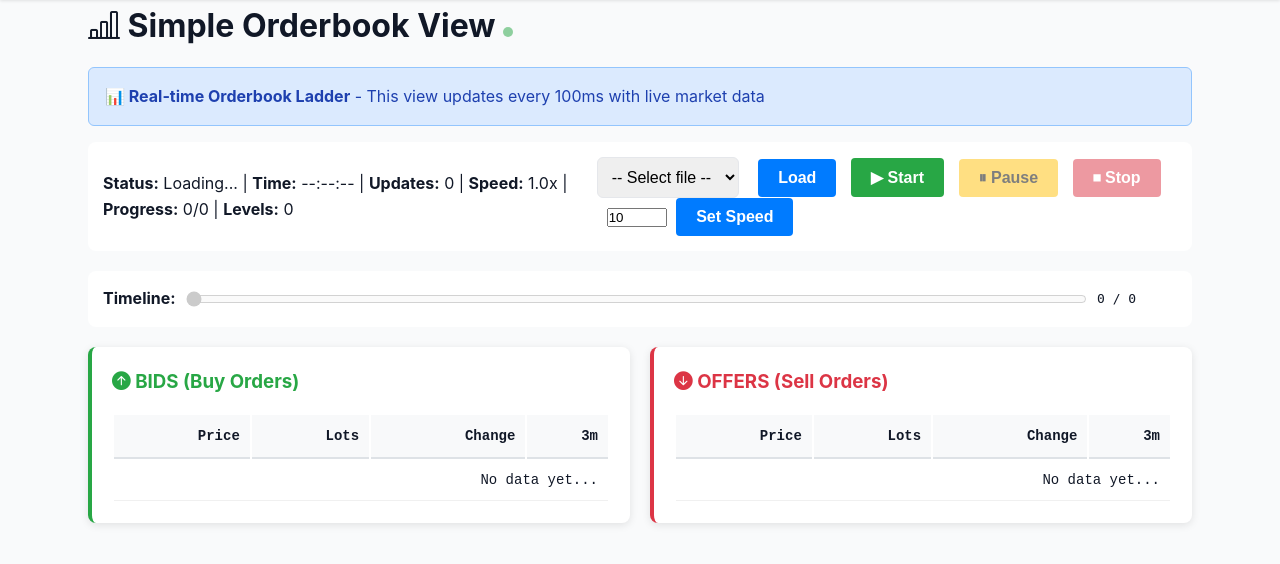
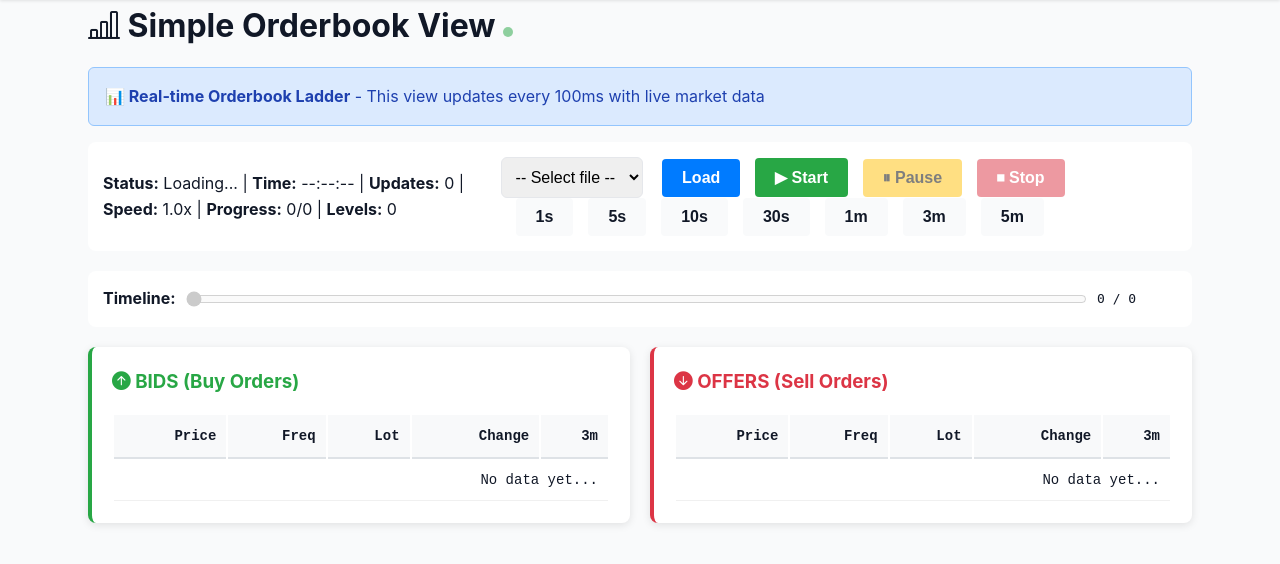
Before and after one commit to farrelrp/stockbit-crawler, a Flask app: page /replay/simple in a window 1280 px wide. Shown: the part 75-639 px from the top of the page. Run offline with Flask 3, Linux system fonts and the light colour scheme; data that the repository does not hold is empty.

Commit message:
feat: added lot size and changed to lot based

```diff
--- a/app.py
+++ b/app.py
@@ -659,13 +659,14 @@ def api_replay_get_full_data():
         }), 400
 
     # Optimization: return list of lists instead of dicts for smaller payload
-    # Format: [timestamp_ts, price, lots, side (0=bid, 1=offer)]
+    # Format: [timestamp_ts, price, freq, lot_size, side (0=bid, 1=offer)]
     rows = []
     for row in replay_engine.data_rows:
         rows.append([
             row['timestamp'].timestamp() * 1000, # ms timestamp
             row['price'],
-            row['lots'],
+            row['freq'],
+            row['lot_size'],
             0 if row['side'] == 'BID' else 1
         ])
 
@@ -710,7 +711,8 @@ def api_replay_get_chunked_data():
             rows.append([
                 row['timestamp'].timestamp() * 1000,  # ms timestamp
                 row['price'],
-                row['lots'],
+                row['freq'],
+                row['lot_size'],
                 0 if row['side'] == 'BID' else 1
             ])
 
--- a/replay_engine.py
+++ b/replay_engine.py
@@ -79,9 +79,9 @@ class ReplayEngine:
                     self.data_rows.append({
                         'timestamp': timestamp,
                         'price': float(row['price']),
-                        'lots': int(row['lots']),
-                        'side': row['side'],
-                        'total_value': float(row['total_value'])
+                        'freq': int(row['lots']),  # lots column = frequency
+                        'lot_size': int(float(row['total_value']) / 100),  # total_value / 100 = lot_size
+                        'side': row['side']
                     })
 
             self.total_rows = len(self.data_rows)
--- a/templates/simple_orderbook.html
+++ b/templates/simple_orderbook.html
@@ -162,8 +162,15 @@
       <button class="btn btn-danger" id="stopBtn" onclick="stopReplay()" disabled>
         ⏹ Stop
       </button>
-      <input type="number" id="speedInput" value="10" min="1" max="100" style="width: 60px; margin-left: 10px" />
-      <button class="btn btn-primary" onclick="setSpeed()">Set Speed</button>
+      <div class="speed-buttons" style="display: inline-flex; gap: 5px; margin-left: 10px;">
+        <button class="btn btn-sm btn-secondary speed-btn" data-speed="1" onclick="setSpeed(1)">1s</button>
+        <button class="btn btn-sm btn-secondary speed-btn" data-speed="5" onclick="setSpeed(5)">5s</button>
+        <button class="btn btn-sm btn-secondary speed-btn active" data-speed="10" onclick="setSpeed(10)">10s</button>
+        <button class="btn btn-sm btn-secondary speed-btn" data-speed="30" onclick="setSpeed(30)">30s</button>
+        <button class="btn btn-sm btn-secondary speed-btn" data-speed="60" onclick="setSpeed(60)">1m</button>
+        <button class="btn btn-sm btn-secondary speed-btn" data-speed="180" onclick="setSpeed(180)">3m</button>
+        <button class="btn btn-sm btn-secondary speed-btn" data-speed="300" onclick="setSpeed(300)">5m</button>
+      </div>
     </div>
   </div>
 
@@ -185,14 +192,15 @@
         <thead>
           <tr>
             <th>Price</th>
-            <th>Lots</th>
+            <th>Freq</th>
+            <th>Lot</th>
             <th>Change</th>
             <th>3m</th>
           </tr>
         </thead>
         <tbody id="bidBody">
           <tr>
-            <td colspan="4">No data yet...</td>
+            <td colspan="5">No data yet...</td>
           </tr>
         </tbody>
       </table>
@@ -206,14 +214,15 @@
         <thead>
           <tr>
             <th>Price</th>
-            <th>Lots</th>
+            <th>Freq</th>
+            <th>Lot</th>
             <th>Change</th>
             <th>3m</th>
           </tr>
         </thead>
         <tbody id="offerBody">
           <tr>
-            <td colspan="4">No data yet...</td>
+            <td colspan="5">No data yet...</td>
           </tr>
         </tbody>
       </table>
@@ -587,8 +596,7 @@
   }
 
   function startReplay() {
-    const speed = parseFloat(document.getElementById("speedInput").value) || 10;
-    playbackSpeed = speed;
+    const speed = playbackSpeed || 10;  // Use current playbackSpeed or default to 10
 
     if (isClientSide) {
       console.log(`[START] Client-side replay @ ${speed}x`);
@@ -689,15 +697,27 @@
     document.getElementById("offerBody").innerHTML = '<tr><td colspan="4" style="text-align:center; color:#888;">Stopped</td></tr>';
   }
 
-  function setSpeed() {
-    const speed = parseFloat(document.getElementById("speedInput").value);
+  function setSpeed(speed) {
+    if (!speed) speed = playbackSpeed; // Default to current
+
     playbackSpeed = speed;
+    document.getElementById("speed").textContent = `${speed}x`;
 
-    if (isClientSide) {
-      document.getElementById("speed").textContent = speed + "x";
+    // Update button states
+    document.querySelectorAll('.speed-btn').forEach(btn => {
+      const btnSpeed = parseInt(btn.getAttribute('data-speed'));
+      if (btnSpeed === speed) {
+        btn.classList.add('active');
+        btn.classList.remove('btn-secondary');
+        btn.classList.add('btn-primary');
       } else {
-      setSpeedServer(speed);
+        btn.classList.remove('active');
+        btn.classList.remove('btn-primary');
+        btn.classList.add('btn-secondary');
       }
+    });
+
+    console.log(`[SPEED] Set to ${speed}x`);
   }
 
   // Scrubber event handlers with debouncing
@@ -805,59 +825,71 @@
 
   // Scans forward from 'startIdx' to find the state at 'endTimestamp'
   // Returns the difference between State@EndTime and current OrderbookState
-  // OPTIMIZED: Limits scan range to prevent performance issues with large files
   function calculateForecast2(startIdx, endTimestamp) {
     let tempParams = { bids: {}, offers: {} };
 
-    // OPTIMIZATION: Limit scan to prevent checking millions of rows
-    const MAX_SCAN_ROWS = 50000; // Maximum 50k rows to scan
+    // Scan forward (limited to prevent performance issues)
+    const MAX_SCAN_ROWS = 50000;
     const scanLimit = Math.min(startIdx + MAX_SCAN_ROWS, replayData.length);
 
-    // Scan forward
     let i = startIdx;
     while (i < scanLimit) {
       const row = replayData[i];
       if (row[0] >= endTimestamp) break; // Reached end of window
 
       const price = row[1];
-      const lots = row[2];
-      const side = row[3] === 0 ? 'bids' : 'offers';
+      const freq = row[2];
+      const lot_size = row[3];
+      const side = row[4] === 0 ? 'bids' : 'offers';
 
-      tempParams[side][price] = lots;
+      tempParams[side][price] = { freq, lot_size };
       i++;
     }
 
     const diffs = { bids: {}, offers: {} };
 
     // Merge keys to find all prices
-    const allBids = new Set([...Object.keys(orderbookState.bids), ...Object.keys(tempParams.bids)]);
-    const allOffers = new Set([...Object.keys(orderbookState.offers), ...Object.keys(tempParams.offers)]);
+    const allBids = new Set([
+      ...Object.keys(orderbookState.bids),
+      ...Object.keys(tempParams.bids)
+    ]);
+    const allOffers = new Set([
+      ...Object.keys(orderbookState.offers),
+      ...Object.keys(tempParams.offers)
+    ]);
 
     allBids.forEach(p => {
-      const endVal = tempParams.bids[p] !== undefined ? tempParams.bids[p] : (orderbookState.bids[p] || 0);
-      const startVal = orderbookState.bids[p] || 0;
-      if (endVal - startVal !== 0) diffs.bids[p] = endVal - startVal;
+      const endState = tempParams.bids[p] || { freq: 0, lot_size: 0 };
+      const startState = orderbookState.bids[p] || { freq: 0, lot_size: 0 };
+      const endVal = tempParams.bids[p] ? endState.lot_size : (orderbookState.bids[p]?.lot_size || 0);
+      const startVal = startState.lot_size || 0;
+      if (endVal - startVal !== 0) {
+        diffs.bids[p] = endVal - startVal;
+      }
     });
 
     allOffers.forEach(p => {
-      const endVal = tempParams.offers[p] !== undefined ? tempParams.offers[p] : (orderbookState.offers[p] || 0);
-      const startVal = orderbookState.offers[p] || 0;
-      if (endVal - startVal !== 0) diffs.offers[p] = endVal - startVal;
+      const endState = tempParams.offers[p] || { freq: 0, lot_size: 0 };
+      const startState = orderbookState.offers[p] || { freq: 0, lot_size: 0 };
+      const endVal = tempParams.offers[p] ? endState.lot_size : (orderbookState.offers[p]?.lot_size || 0);
+      const startVal = startState.lot_size || 0;
+      if (endVal - startVal !== 0) {
+        diffs.offers[p] = endVal - startVal;
+      }
     });
 
     return diffs;
   }
 
   function processRow(row) {
-    // row: [ts, price, lots, side]
+    // row: [ts, price, freq, lot_size, side]
     const ts = row[0];
     const price = row[1];
-    const lots = row[2];
-    const side = row[3] === 0 ? 'bids' : 'offers';
+    const freq = row[2];
+    const lot_size = row[3];
+    const side = row[4] === 0 ? 'bids' : 'offers';
 
     // 1. Check 3-Minute Boundary
-    // 3m buckets: 0-2, 3-5, 6-8...
-    // 180,000 ms
     const bucketIndex = Math.floor(ts / 180000); // 3 minutes
 
     if (bucketIndex > currentMinuteIndex) {
@@ -866,8 +898,8 @@
 
       // Update State
       minuteBaseState = {
-        bids: { ...orderbookState.bids },
-        offers: { ...orderbookState.offers }
+        bids: JSON.parse(JSON.stringify(orderbookState.bids)),
+        offers: JSON.parse(JSON.stringify(orderbookState.offers))
       };
       currentMinuteIndex = bucketIndex;
 
@@ -875,16 +907,19 @@
       forecastedChanges = calculateForecast2(currentIndex, bucketEndTime);
     }
 
-    // 2. Track Change (Instantaneous / Frame-based)
-    const oldLots = orderbookState[side][price] || 0;
-    const diff = lots - oldLots;
+    // 2. Track Change (Instantaneous / Frame-based) - based on lot_size
+    const oldState = orderbookState[side][price] || { freq: 0, lot_size: 0 };
+    const lot_diff = lot_size - oldState.lot_size;
 
-    if (diff !== 0) {
-      frameChanges[side][price] = (frameChanges[side][price] || 0) + diff;
+    if (lot_diff !== 0) {
+      frameChanges[side][price] = (frameChanges[side][price] || 0) + lot_diff;
     }
 
     // 3. Update Actual State
-    orderbookState[side][price] = lots;
+    orderbookState[side][price] = {
+      freq: freq,
+      lot_size: lot_size
+    };
   }
 
   function gameLoop(timestamp) {
@@ -929,14 +964,10 @@
     // No, renderFrame updates the DOM. The DOM persists until next update.
     // So resetting here is correct for the NEXT frame to accumulate new changes.
     frameChanges = { bids: {}, offers: {} };
-
     renderInterval = requestAnimationFrame(gameLoop);
   }
 
   function renderFrame(force = false) {
-    // throttle rendering to 30fps? or just render every frame.
-    // DOM updates are expensive.
-
     // Update basic stats
     document.getElementById("progress").textContent = `${currentIndex}/${replayData.length}`;
     if (replayData.length > 0 && currentIndex > 0) {
@@ -949,14 +980,22 @@
 
     // Sort and render top 20
     const bids = Object.entries(orderbookState.bids)
-      .map(([p, l]) => ({ price: parseFloat(p), lots: l }))
-      .filter(x => x.lots > 0)
+      .map(([p, state]) => ({
+        price: parseFloat(p),
+        freq: state.freq || 0,
+        lot_size: state.lot_size || 0
+      }))
+      .filter(x => x.lot_size > 0)
       .sort((a, b) => b.price - a.price)
       .slice(0, 20);
 
     const offers = Object.entries(orderbookState.offers)
-      .map(([p, l]) => ({ price: parseFloat(p), lots: l }))
-      .filter(x => x.lots > 0)
+      .map(([p, state]) => ({
+        price: parseFloat(p),
+        freq: state.freq || 0,
+        lot_size: state.lot_size || 0
+      }))
+      .filter(x => x.lot_size > 0)
       .sort((a, b) => a.price - b.price)
       .slice(0, 20);
 
@@ -964,15 +1003,14 @@
     const bidBody = document.getElementById("bidBody");
     bidBody.innerHTML = bids.map(row => {
       const changeFrame = frameChanges.bids[row.price] || 0;
-
-      // 3m Forecast Change (Static for window)
       const change3m = forecastedChanges.bids[row.price] || 0;
 
       return `<tr>
             <td>${row.price.toFixed(0)}</td>
-              <td>${row.lots.toLocaleString()}</td>
+            <td>${row.freq.toLocaleString()}</td>
+            <td>${row.lot_size.toLocaleString()}</td>
             <td>${formatChange(changeFrame)}</td>
-              <td style="font-size:0.9em;; font-weight:bold;">${formatChange(change3m)}</td>
+            <td style="font-size:0.9em; font-weight:bold;">${formatChange(change3m)}</td>
       </tr>`;
     }).join("");
 
@@ -983,7 +1021,8 @@
 
       return `<tr>
             <td>${row.price.toFixed(0)}</td>
-              <td>${row.lots.toLocaleString()}</td>
+            <td>${row.freq.toLocaleString()}</td>
+            <td>${row.lot_size.toLocaleString()}</td>
             <td>${formatChange(changeFrame)}</td>
             <td style="font-size:0.9em; font-weight:bold;">${formatChange(change3m)}</td>
       </tr>`;
```
Lines whose indentation alone changed are shown as unchanged.
